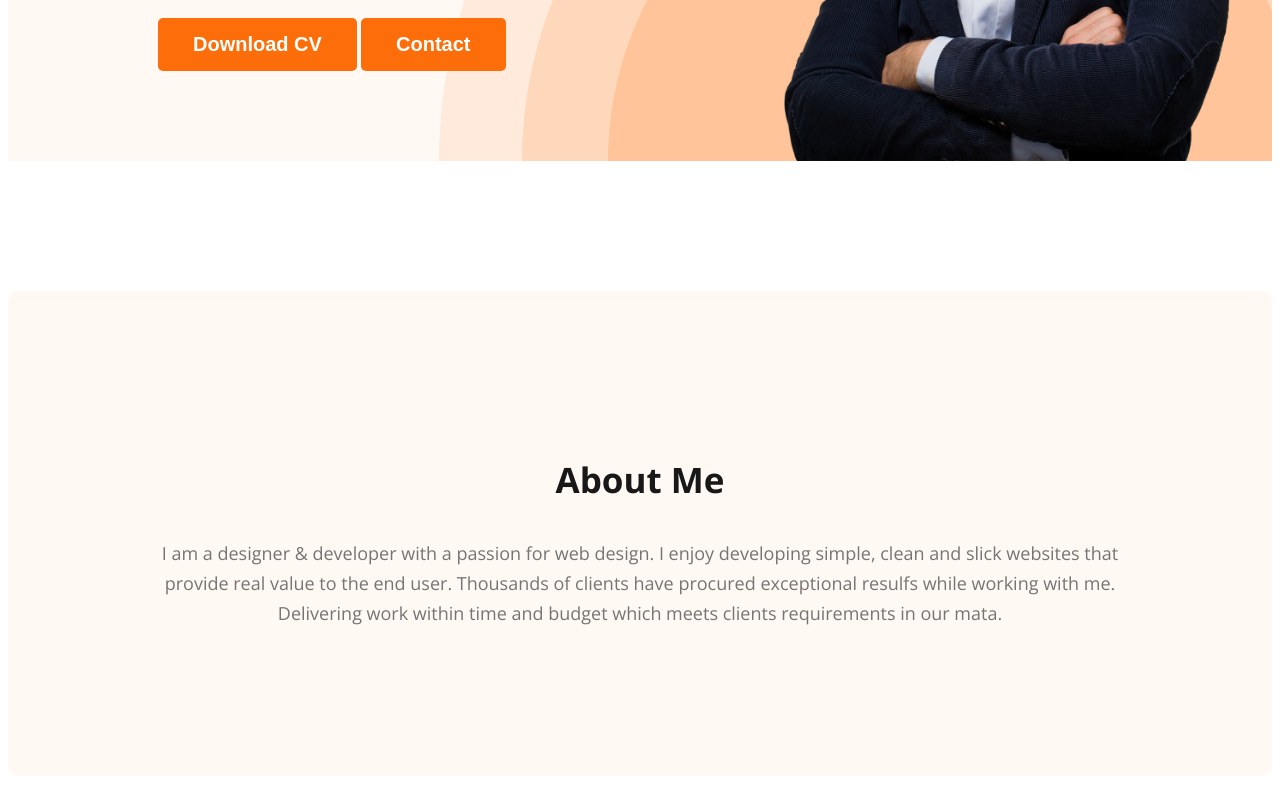
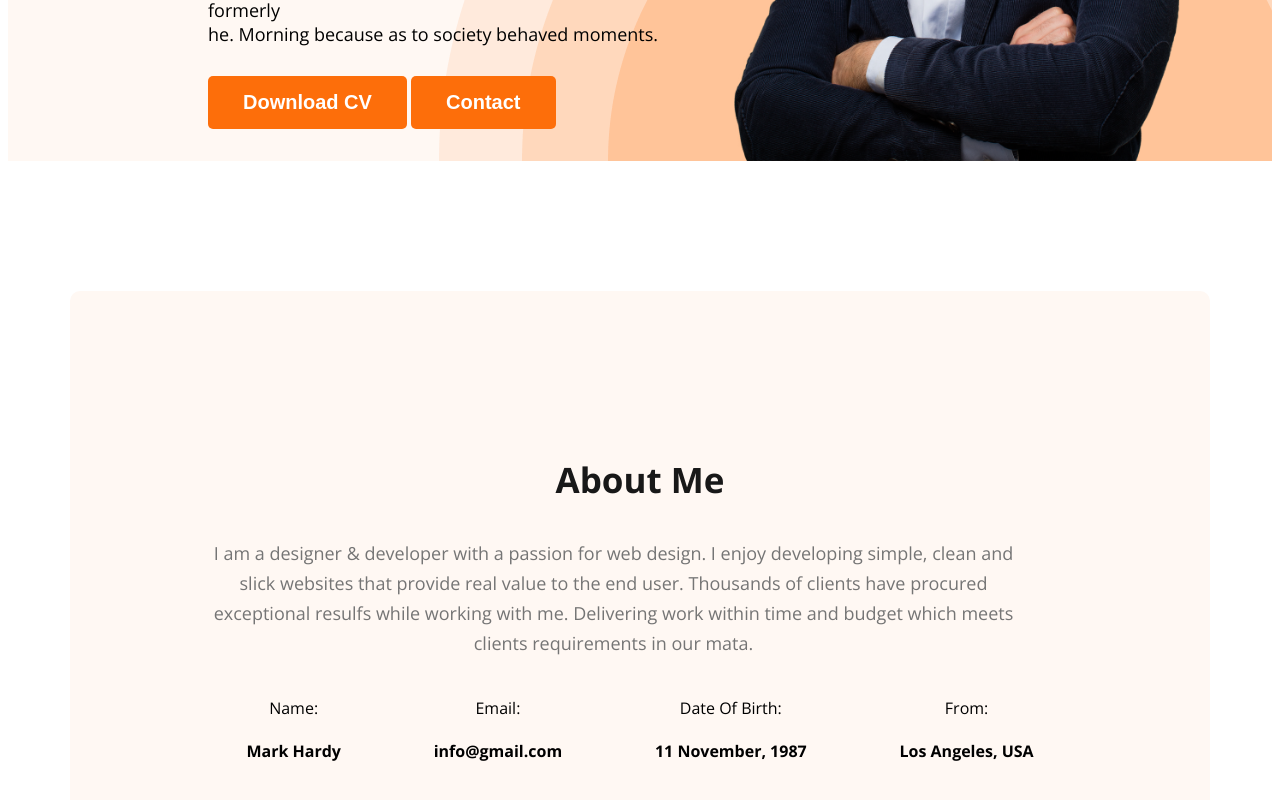
Before and after one commit to SBAhsan/Web-developer-portfolio, a plain HTML site: page index.html in a window 1280 px wide. Shown: the part 632-1432 px from the top of the page. Drawn offline with nearby package versions, Linux system fonts and the light colour scheme.

Commit message:
added about information

```diff
--- a/index.html
+++ b/index.html
@@ -35,6 +35,25 @@
         <section class="about">
             <h3 class="section-title">About Me</h3>
             <p class="section-description">I am a designer & developer with a passion for web design. I enjoy developing simple, clean and slick websites that provide real value to the end user. Thousands of clients have procured exceptional resulfs while working with me. Delivering work within time and budget which meets clients requirements in our mata.</p>
+
+            <div class="about-info-container">
+                <div class="about-info">
+                    <h4 class="info-title">Name:</h4>
+                    <p class="info-description">Mark Hardy</p>
+                </div>
+                <div class="about-info">
+                    <h4 class="info-title">Email:</h4>
+                    <p class="info-description">info@gmail.com</p>
+                </div>
+                <div class="about-info">
+                    <h4 class="info-title">Date Of Birth:</h4>
+                    <p class="info-description">11 November, 1987</p>
+                </div>
+                <div class="about-info">
+                    <h4 class="info-title">From:</h4>
+                    <p class="info-description">Los Angeles, USA</p>
+                </div>
+            </div>
         </section>
     </main>
     <footer></footer>
--- a/styles/portfolio.css
+++ b/styles/portfolio.css
@@ -30,6 +30,7 @@ body {
     font-size: 18px;
     font-weight: 400;
     line-height: 30px;
+    width: 827px;
 }
 
 /*nav related styles*/
@@ -85,10 +86,12 @@ nav a {
 
 .banner-content {
     max-width: 500px;
+    margin-left: 50px;
 }
 
 .banner .profile-pic {
     width: 500px;
+    margin-right: 50px;
 }
 
 .banner-greeting {
@@ -111,6 +114,11 @@ nav a {
 
 /* main styles */
 
+main{
+    max-width: 1140px;
+    margin: 0 auto;
+}
+
 /* about me styles */
 .about {
     padding: 130px;
@@ -118,3 +126,16 @@ nav a {
     background: #FFF8F3;
     margin: 130px 0;
 }
+.about-info-container{
+    display: flex;
+    justify-content: space-around;
+}
+.about-info{
+    text-align: center;
+}
+.info-title{
+    font-weight: 20;
+}
+.info-description{
+    font-weight: 700;
+}
```
